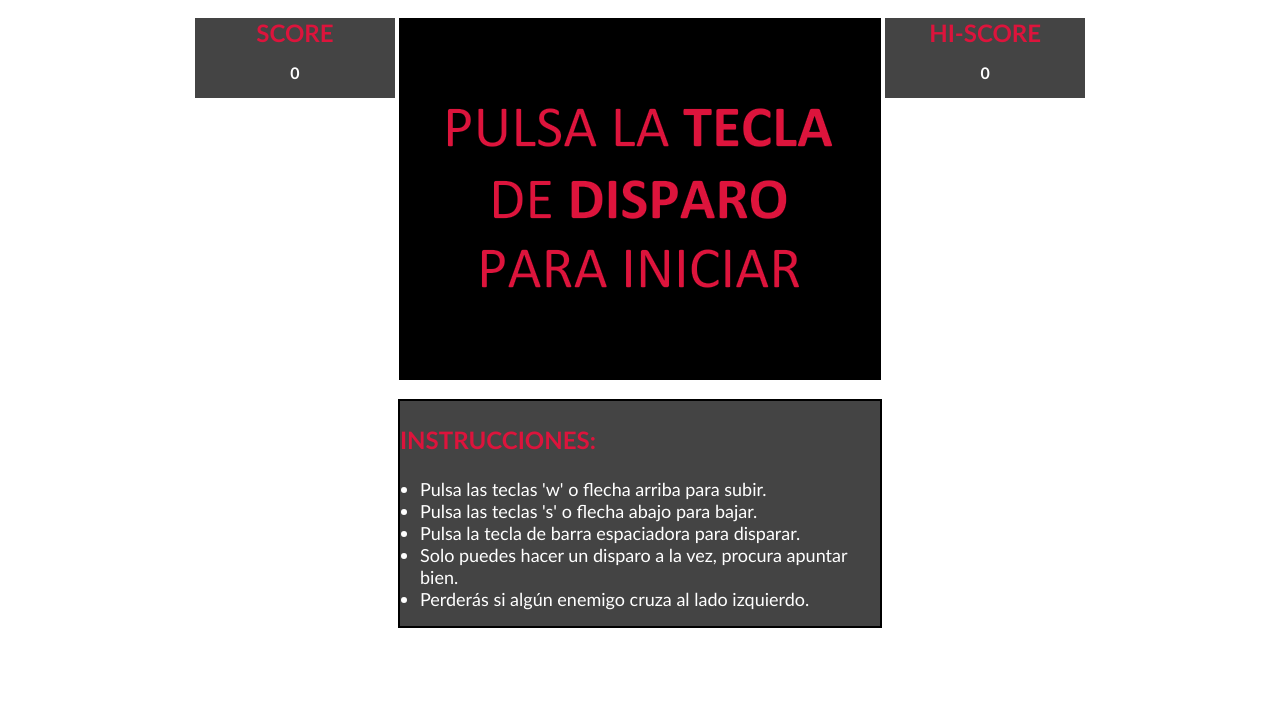
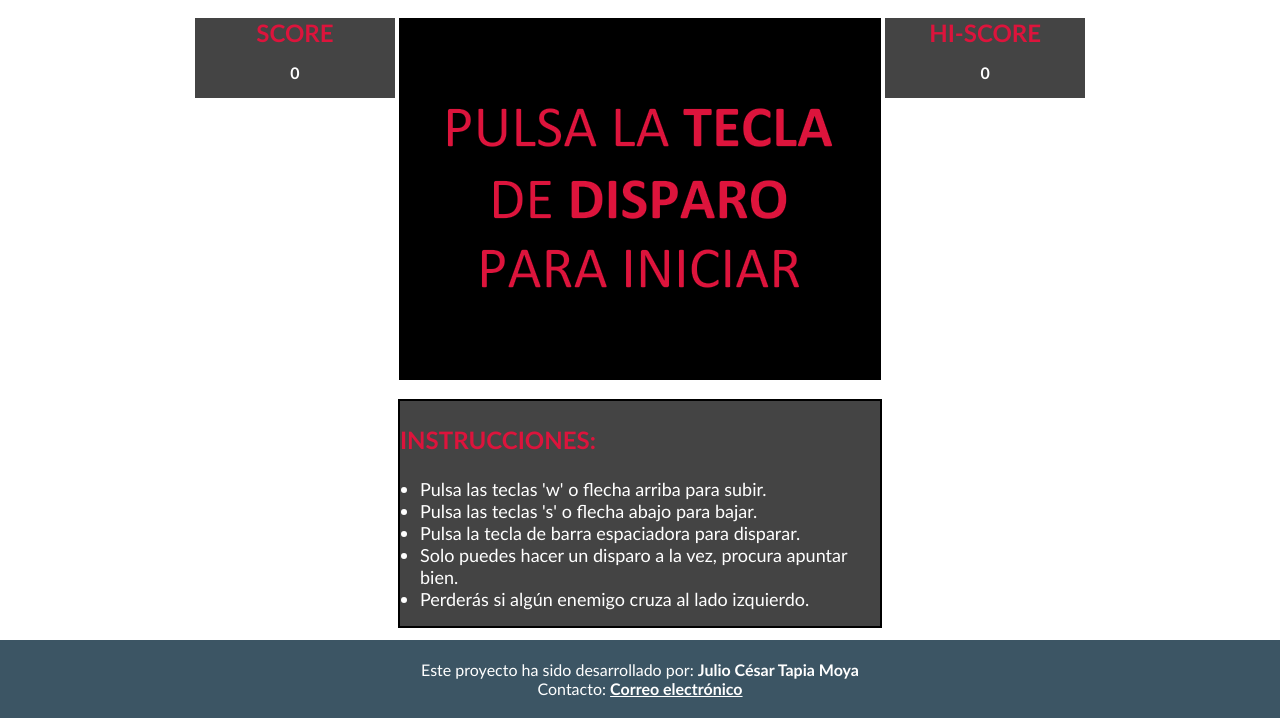
Before and after one commit to JulioTM97/Air_Defender, a plain HTML site: page index.html in a window 1280 px wide. Shown: the part 82-810 px from the top of the page. Drawn offline with Linux system fonts and the light colour scheme.

Commit message:
Se añadió pie de página con información de contacto

```diff
--- a/index.html
+++ b/index.html
@@ -25,6 +25,7 @@
 	<div>
 		<p id="mensaje"></p>
 	</div>
+
 	<div id="instrucciones">
 		<p>INSTRUCCIONES:</p>
 		<ul>
@@ -36,6 +37,11 @@
 		</ul>
 	</div>
 
+	<footer>
+		<span>Este proyecto ha sido desarrollado por: <strong>Julio César Tapia Moya</strong></span> <br>
+		<span>Contacto: <a href="mailto:julio.tapiamoya@gmail.com">Correo electrónico</a></span>
+	</footer>
+
 <link rel="stylesheet" href="style.css">
 <script type="text/javascript" src="script.js"></script>
 </body>
--- a/style.css
+++ b/style.css
@@ -36,6 +36,7 @@ h2 {
 	width: 480px;
 	background-color: #444;
 	margin: 0 auto;
+	margin-bottom: 100px;
 }
 
 #instrucciones p {
@@ -51,6 +52,27 @@ h2 {
 
 #instrucciones ul {
 	padding-left: 20px;
+
+}
+
+footer {
+	background-color: #3c5564;
+	color:white;
+	width: 100%;
+	padding:20px 0px;
+	position: fixed;
+	bottom: 0;
+	text-align: center;
+}
+
+a {
+	color:white;
+	transition: color 0.5s;
+	font-weight: bold;
+}
+
+a:hover {
+	color: crimson;
 }
 
 body {
```
